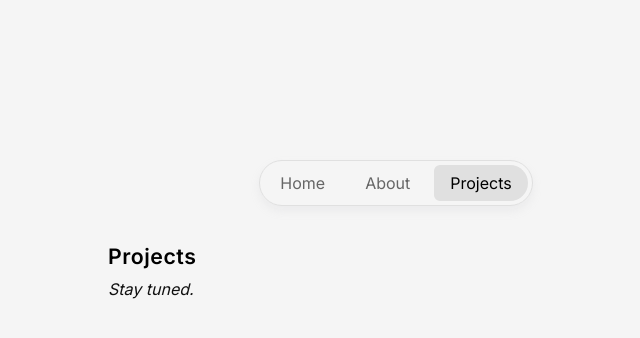
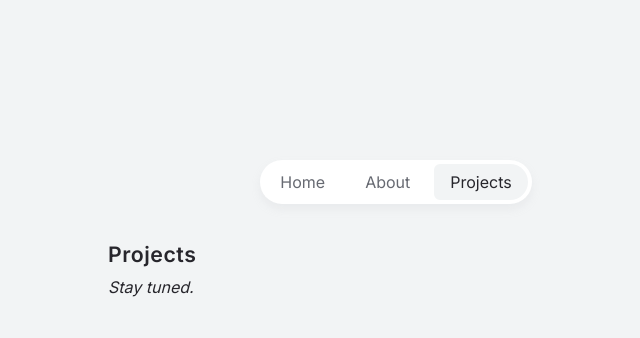
Before and after one commit to rajbirjohar/me, a Next.js app: page /projects in a window 1280 px wide. Shown: the top 338 px of the page, without its empty margins (244-884 px from the left). Built offline with nearby package versions, Linux system fonts and the light colour scheme.

Commit message:
Updated color schemes

```diff
--- a/app/(information)/page.tsx
+++ b/app/(information)/page.tsx
@@ -61,7 +61,7 @@ export default async function Home() {
         {repo && (
           <span
             style={{
-              color: "var(--sub-fg)",
+              color: "var(--secondary-foreground)",
             }}
           >
             Updated{" "}
--- a/app/globals.scss
+++ b/app/globals.scss
@@ -14,35 +14,21 @@
   --space-xl: 2rem; /* Extra large */
   --space-xxl: 3rem; /* Extra extra large */
 
-  /* Neutral colors */
-  --gray-0: #000000;
-  --gray-1: #111111;
-  --gray-2: #333333;
-  --gray-3: #525252;
-  --gray-4: #666666;
-  --gray-5: #7a7a7a;
-  --gray-6: #8f8f8f;
-  --gray-7: #a3a3a3;
-  --gray-8: #b8b8b8;
-  --gray-9: #cccccc;
-  --gray-10: #e0e0e0;
-  --gray-11: #f5f5f5;
-  --gray-12: #ffffff;
+  --primary-foreground: #27262c;
+  --secondary-foreground: #676a72;
+
+  --background: #f2f4f5;
+  --lifted-background: #ffffff;
+
+  --border-color: #dee0e2;
+  --border: 1px solid var(--border-color);
+
+  --brand: #ff2d55;
 
   --error-lighter: #f7d4d6;
   --error-light: #f33;
   --error: red;
   --error-dark: #e60000;
-
-  --bg: var(--gray-11);
-  --heading-fg: var(--gray-0);
-  --fg: var(--gray-1);
-  --sub-fg: var(--gray-4);
-
-  --card: var(--gray-12);
-
-  /* Brand colors */
-  --brand: #ff2d55;
 
   /* Font sizes */
   --font-xs: clamp(0.83rem, 0vw + 0.83rem, 0.83rem);
@@ -66,27 +52,19 @@
 }
 
 [data-theme="dark"] {
-  /* Neutral colors */
-  --gray-12: #000000;
-  --gray-11: #0d0d0d;
-  --gray-10: #333333;
-  --gray-9: #525252;
-  --gray-8: #666666;
-  --gray-7: #7a7a7a;
-  --gray-6: #8f8f8f;
-  --gray-5: #a3a3a3;
-  --gray-4: #b8b8b8;
-  --gray-3: #cccccc;
-  --gray-2: #e0e0e0;
-  --gray-1: #f5f5f5;
-  --gray-0: #ffffff;
+  --primary-foreground: #e6e7ed;
+  --secondary-foreground: #97989e;
+
+  --background: #1e2024;
+  --lifted-background: #303237;
+
+  --border-color: #393b41;
+  --border: 1px solid var(--border-color);
 
   --brand: #ff375f;
 
-  --card: #1b1b1b;
-
-  --shadow: 0 5px 20px -5px rgba(0, 0, 0, 0.4);
-  --nav-shadow: rgba(0, 0, 0, 0.25) 0px 5px 10px 0px;
+  --shadow: 0 5px 20px -5px rgba(0, 0, 0, 0.2);
+  --nav-shadow: rgba(11, 11, 11, 0.15) 0px 5px 10px 0px;
 }
 
 * {
@@ -118,8 +96,8 @@ body {
   -webkit-font-smoothing: antialiased;
   height: 100%;
   font-size: var(--font-base);
-  background-color: var(--bg);
-  color: var(--fg);
+  background-color: var(--background);
+  color: var(--primary-foreground);
   scroll-behavior: smooth;
   scroll-padding-top: var(--space-xl);
 }
@@ -150,7 +128,6 @@ h3,
 h4,
 h5,
 h6 {
-  color: var(--heading-fg);
   font-weight: 600;
   position: relative;
   letter-spacing: 0.025em;
@@ -195,13 +172,13 @@ h6 {
 
 ::selection {
   background: var(--brand);
-  color: var(--gray-9); /* WebKit/Blink Browsers */
-  -webkit-text-fill-color: var(--gray-11);
+  color: var(--background); /* WebKit/Blink Browsers */
+  -webkit-text-fill-color: var(--background);
 }
 ::-moz-selection {
   background: var(--brand);
-  color: var(--gray-9); /* WebKit/Blink Browsers */
-  -webkit-text-fill-color: var(--gray-11);
+  color: var(--background); /* WebKit/Blink Browsers */
+  -webkit-text-fill-color: var(--background);
 }
 
 /*
--- a/app/layout.module.scss
+++ b/app/layout.module.scss
@@ -12,7 +12,7 @@
   bottom: 0;
   height: 5rem;
   width: 100%;
-  background: linear-gradient(0deg, var(--bg) 0%, transparent 100%);
+  background: linear-gradient(0deg, var(--background) 0%, transparent 100%);
 }
 
 @media screen and (max-width: 768px) {
--- a/core/common/Header/styles.module.scss
+++ b/core/common/Header/styles.module.scss
@@ -3,9 +3,9 @@
   align-items: center;
   justify-content: center;
   nav {
+    background-color: var(--lifted-background);
     display: flex;
     gap: var(--space-sm);
-    border: 1px solid var(--gray-10);
     box-shadow: var(--nav-shadow);
     padding: var(--space-xs);
     border-radius: 24px;
@@ -14,20 +14,20 @@
       position: relative;
       text-decoration: none;
       padding: var(--space-xs) var(--space-md);
-      color: var(--sub-fg);
+      color: var(--secondary-foreground);
       transition: color var(--transition-slow);
       user-select: none;
       &:hover {
-        color: var(--gray-0);
+        color: var(--primary-foreground);
       }
       &.active {
-        color: var(--gray-0);
+        color: var(--primary-foreground);
       }
       & .indicator {
         z-index: -1;
         inset: 0;
         position: absolute;
-        background-color: var(--gray-10);
+        background-color: var(--background);
       }
     }
   }
```
Also changed, not shown: app/(information)/page.module.scss (+4 -4 lines), core/ui/HoverCard/styles.module.scss (+13 -17 lines).
